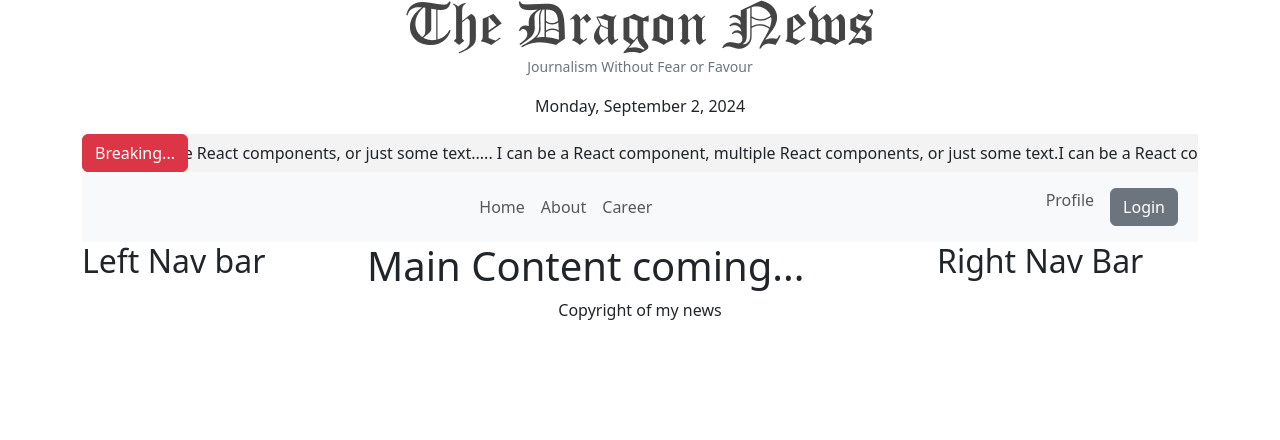
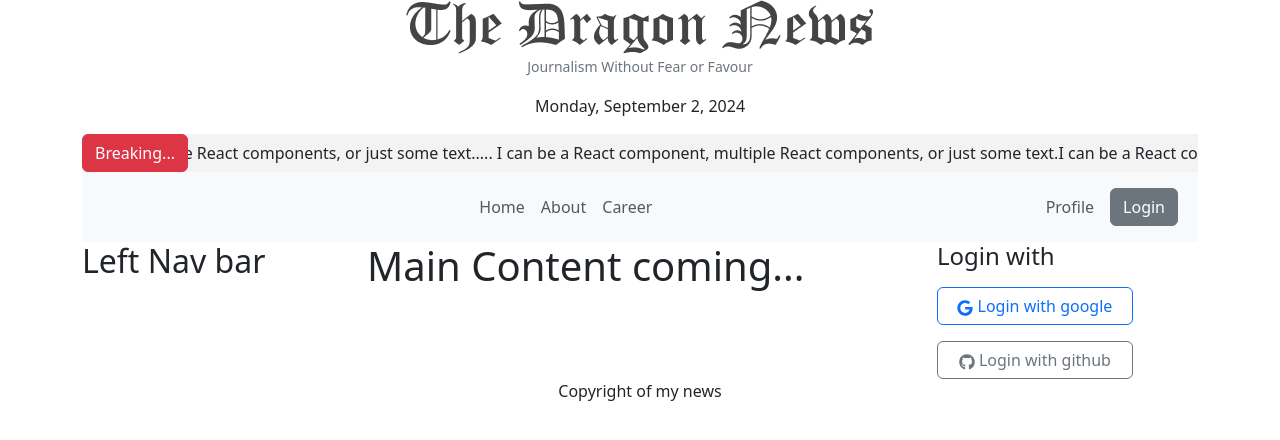
Before and after one commit to mrfhmd7/dragon-news, a React (Vite) app: page / in a window 1280 px wide. Shown: the top 440 px of the page. Built offline with nearby package versions, Linux system fonts and the light colour scheme.

Commit message:
right nav login with

```diff
--- a/package.json
+++ b/package.json
@@ -19,6 +19,7 @@
     "react-bootstrap": "^2.10.4",
     "react-dom": "^18.3.1",
     "react-fast-marquee": "^1.6.5",
+    "react-icons": "^5.3.0",
     "react-router-dom": "^6.26.1",
     "sort-by": "^1.2.0"
   },
--- a/src/pages/Shared/Header/Header.jsx
+++ b/src/pages/Shared/Header/Header.jsx
@@ -27,7 +27,7 @@
                                    <Nav.Link href="#pricing">About</Nav.Link>
                                    <Nav.Link href="#pricing">Career</Nav.Link>
                               </Nav>
-                              <Nav>
+                              <Nav className='align-items-center'>
                                    <Nav.Link href="#deets">Profile</Nav.Link>
                                    <Nav.Link eventKey={2} href="#memes">
                                    <Button variant="secondary">Login</Button>
--- a/src/pages/Shared/RightNav/RightNav.jsx
+++ b/src/pages/Shared/RightNav/RightNav.jsx
@@ -1,9 +1,13 @@
 import React from 'react';
+import { Button } from 'react-bootstrap';
+import { FaGithub, FaGoogle } from 'react-icons/fa';
 
 const RightNav = () => {
      return (
           <div>
-               <h2>Right Nav Bar</h2>
+               <h4>Login with</h4>
+               <Button className='w-75 mt-2' variant="outline-primary"> <FaGoogle/> Login with google</Button>
+               <Button className='w-75 mt-3' variant="outline-secondary"> <FaGithub/> Login with github</Button>
           </div>
      );
 };
```
Also changed, not shown: 1 other file (tests, documents, lock files or other folders).
